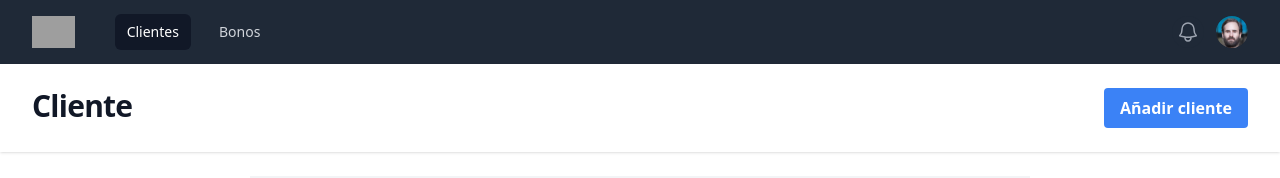
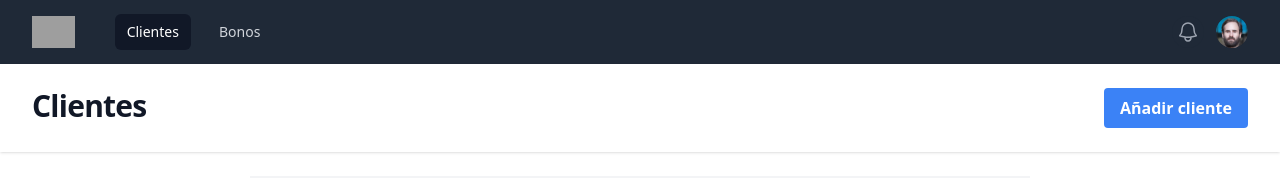
Before and after one commit to shacrom/puropadel, an Angular app: page /admin-dashboard/users in a window 1280 px wide. Shown: the top 178 px of the page. Built offline with nearby package versions, Linux system fonts and the light colour scheme; grey boxes are pictures that could not be loaded.

Commit message:
fix clients title

```diff
--- a/src/app/pages/admin-dashboard/components/header/header.component.html
+++ b/src/app/pages/admin-dashboard/components/header/header.component.html
@@ -1,7 +1,7 @@
 <header class="bg-white shadow">
   <div class="flex justify-between mx-auto max-w-7xl px-4 py-6 sm:px-6 lg:px-8">
     @if(showAddUserButton){
-      <h1 class="text-3xl font-bold tracking-tight text-gray-900">Cliente</h1>
+      <h1 class="text-3xl font-bold tracking-tight text-gray-900">Clientes</h1>
       <button class="bg-blue-500 hover:bg-blue-700 text-white font-bold py-2 px-4 rounded" (click)="onAddUser()">
         Añadir cliente
       </button>
```
